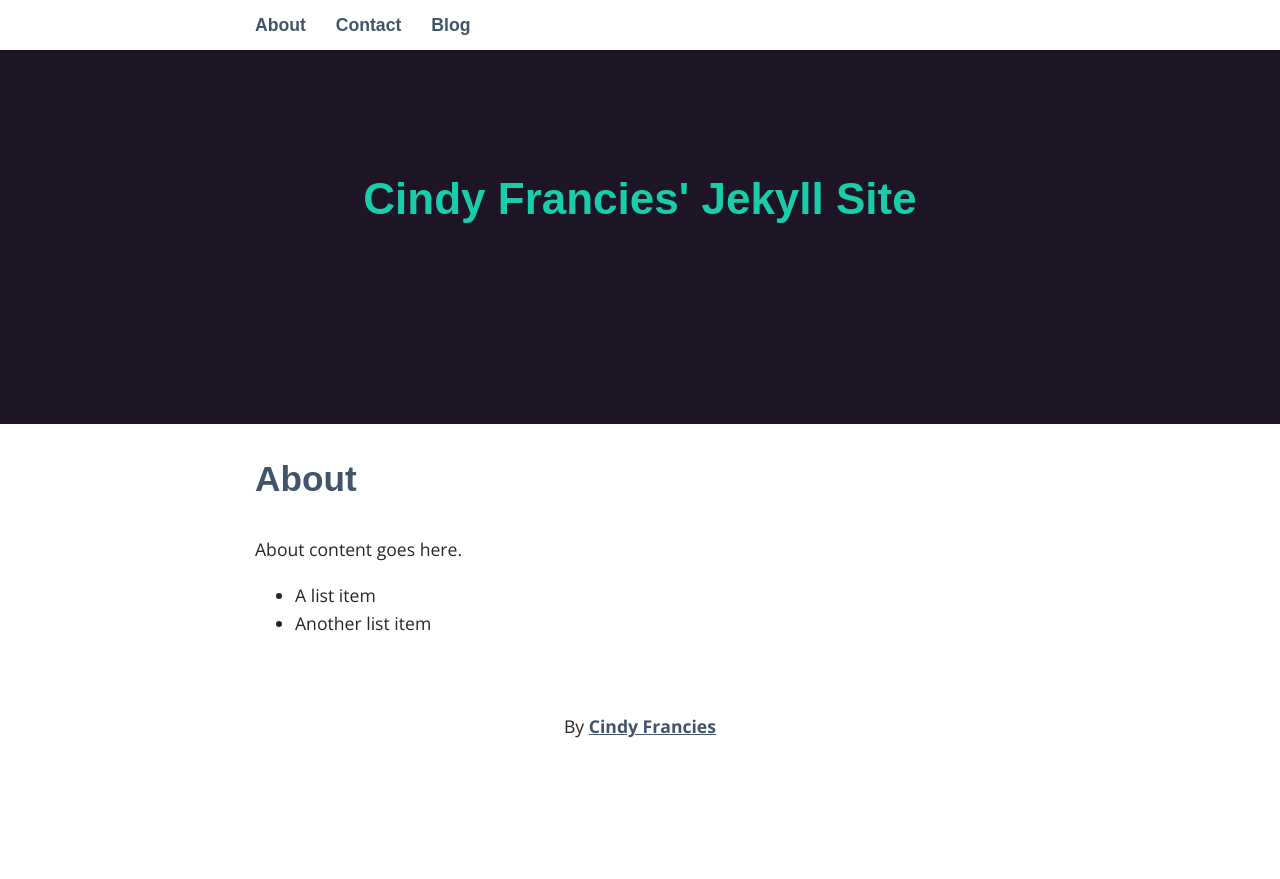
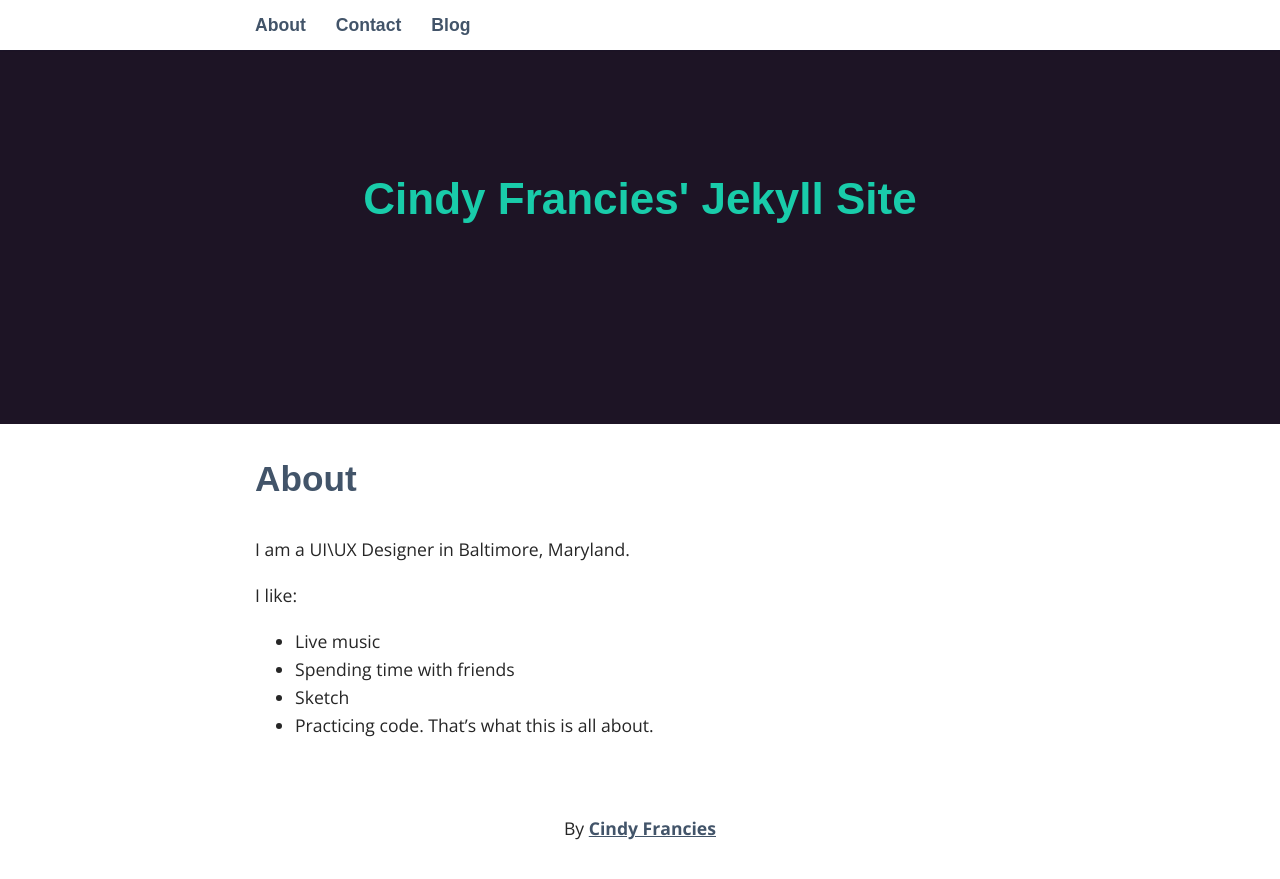
Before and after one commit to clf222/startjekyll, a Jekyll site: the page built from _pages/01_about.md, in a window 1280 px wide and 900 px high, scrolled down 76 px. Shown: the top 879 px of the window. Built offline with Jekyll 4.4.1, drawn with Linux system fonts in a browser that asks for light colours; some web fonts are replaced; before the commit the page ends 900 px from its top, so only the background shows below that.

Commit message:
first post and added to about page.

```diff
--- a/_pages/01_about.md
+++ b/_pages/01_about.md
@@ -4,7 +4,10 @@ title: About
 permalink: /about/
 ---
 
-About content goes here.
+I am a UI\\UX Designer in Baltimore, Maryland.
 
-* A list item
-* Another list item
+I like:
+* Live music
+* Spending time with friends
+* Sketch
+* Practicing code. That's what this is all about.
```
Also changed, not shown: _posts/2017-07-17-my-first-post.markdown (added, +13 -0 lines).
